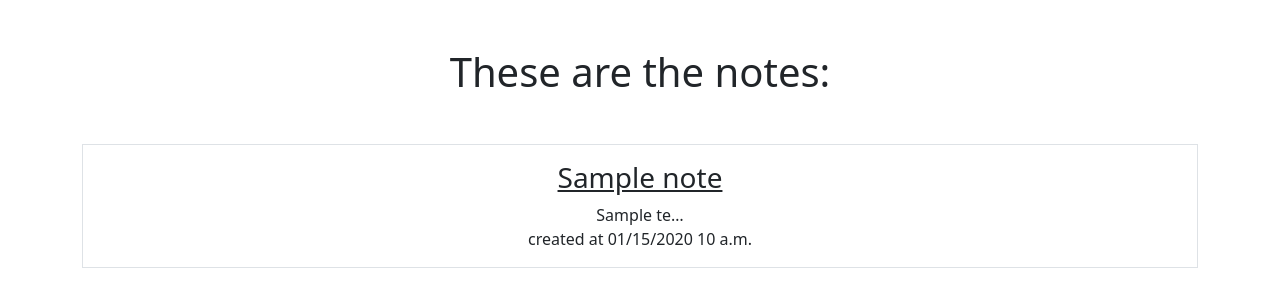
After one commit to HannaAA17/lynda-django, a Django app: template smartnotes/notes/templates/notes/note_list.html in a window 1280 px wide. The commit adds this page. Shown: the top 307 px of the page. Run offline with Django 4.2, Linux system fonts and the light colour scheme; the template is opened without the code that fills it: values that come from a table or form of the project are taken from there, others are empty; tables that the repository leaves empty hold one stand-in row (values such as "Sample post").

Commit message:
dj_esst: edit model, edit generic views, bootstrap

```diff
--- a/smartnotes/notes/admin.py
+++ b/smartnotes/notes/admin.py
@@ -6,4 +6,4 @@ from . import models
 class NotesAdmin(admin.ModelAdmin):
     list_display = ('title',)
 
-admin.site.register(models.Notes, NotesAdmin)
+admin.site.register(models.Note, NotesAdmin)
--- a/smartnotes/notes/models.py
+++ b/smartnotes/notes/models.py
@@ -1,7 +1,7 @@
 from django.db import models
 
 
-class Notes(models.Model):
+class Note(models.Model):
     title = models.CharField(max_length=200)
     text = models.TextField()
     created = models.DateTimeField(auto_now_add=True)
--- /dev/null
+++ b/smartnotes/notes/templates/notes/note_list.html
@@ -0,0 +1,24 @@
+{% extends "base.html" %}
+
+{% block content %}
+    <h1 class="my-5">These are the notes:</h1>
+
+    <div class="row row-cols3 g-2">
+
+        {% for note in notes %}
+        <div class="col">
+            <div class="p-3 border">
+
+                <a href="{% url 'notes:note_detail' pk=note.id %}" class="text-dark text-decoration-non">
+                    <h3>{{note.title}}</h3>
+                </a>
+
+                {{note.text|truncatechars:10}} <br>
+
+                <span> created at {{note.created|date:"SHORT_DATETIME_FORMAT"}} </span>
+            </div>
+        </div>
+        {% endfor %}
+
+    </div>
+{% endblock %}
--- a/smartnotes/notes/urls.py
+++ b/smartnotes/notes/urls.py
@@ -5,8 +5,11 @@ from . import views
 app_name = 'notes'
 
 urlpatterns = [
+
     path('', views.notes_list, name='notes_list_basic'),
     path('<int:pk>/', views.notes_detail, name='notes_detail_basic'),
-    path('g/', views.NotesListView.as_view(), name='notes_list'),
-    path('g/<int:pk>/', views.NotesDetailView.as_view(), name='notes_detail'),
+
+    path('g/', views.NoteListView.as_view(), name='note_list'),
+    path('g/<int:pk>/', views.NoteDetailView.as_view(), name='note_detail'),
+
 ]
--- /dev/null
+++ b/smartnotes/static/css/style.css
@@ -0,0 +1,3 @@
+.note-li {
+    color: red;
+}
--- /dev/null
+++ b/smartnotes/static/templates/base.html
@@ -0,0 +1,22 @@
+{% load static %}
+
+<!DOCTYPE html>
+<html>
+
+    <head>
+        {% block title %}
+            <title>SmartNotes!</title>
+        {% endblock %}
+
+        <link href="https://cdn.jsdelivr.net/npm/bootstrap@5.0.1/dist/css/bootstrap.min.css" rel="stylesheet"
+            integrity="sha384-+0n0xVW2eSR5OomGNYDnhzAbDsOXxcvSN1TPprVMTNDbiYZCxYbOOl7+AMvyTG2x" crossorigin="anonymous">
+    </head>
+
+    <body>
+        <div class="my-5 text-center container">
+            {% block content %}
+            {% endblock %}
+        </div>
+    </body>
+
+</html>
```
Also changed, not shown: smartnotes/home/templates/home/welcome.html (+7 -10 lines), smartnotes/notes/templates/notes/note_detail.html (added, +18 -0 lines), smartnotes/notes/views.py (+10 -10 lines), smartnotes/smartnotes/settings.py (+7 -1 lines).
